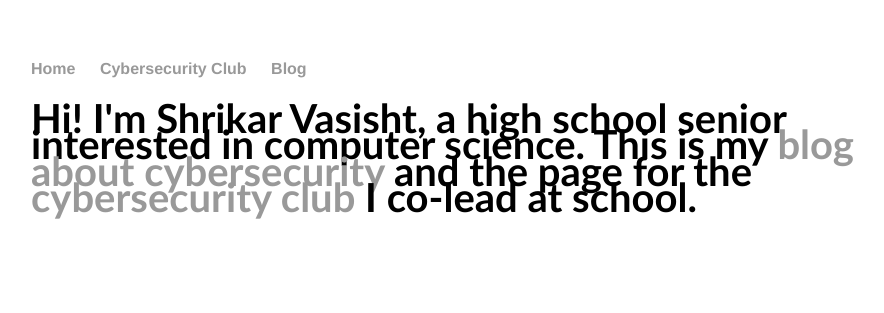
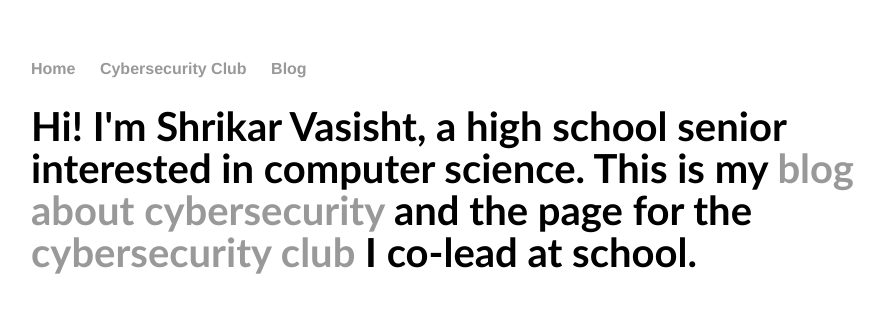
Before and after one commit to shricubed/shricubed.github.io, a Jekyll site: the page built from index.html, in a window 1280 px wide. Shown: the top 313 px of the page, without its empty margins (161-1045 px from the left). Built offline with Jekyll 4.4.1, drawn with Linux system fonts in a browser that asks for light colours.

Commit message:
Update main.css

```diff
--- a/css/main.css
+++ b/css/main.css
@@ -20,7 +20,7 @@
     text-decoration: underline;
 }
 h1 {
-    font-family: "Trebuchet MS", "Lucida Grande", "Lucida Sans Unicode", "Lucida Sans", Tahoma, sans-serif; font-size: 40px; font-style: normal; font-variant: normal; font-weight: 700; line-height: 26.4px;
+    font-family: "Trebuchet MS", "Lucida Grande", "Lucida Sans Unicode", "Lucida Sans", Tahoma, sans-serif; font-size: 40px; font-style: normal; font-variant: normal; font-weight: 700; line-height: 42px;
 }
 p {
     font-size: 1.5em;
```
